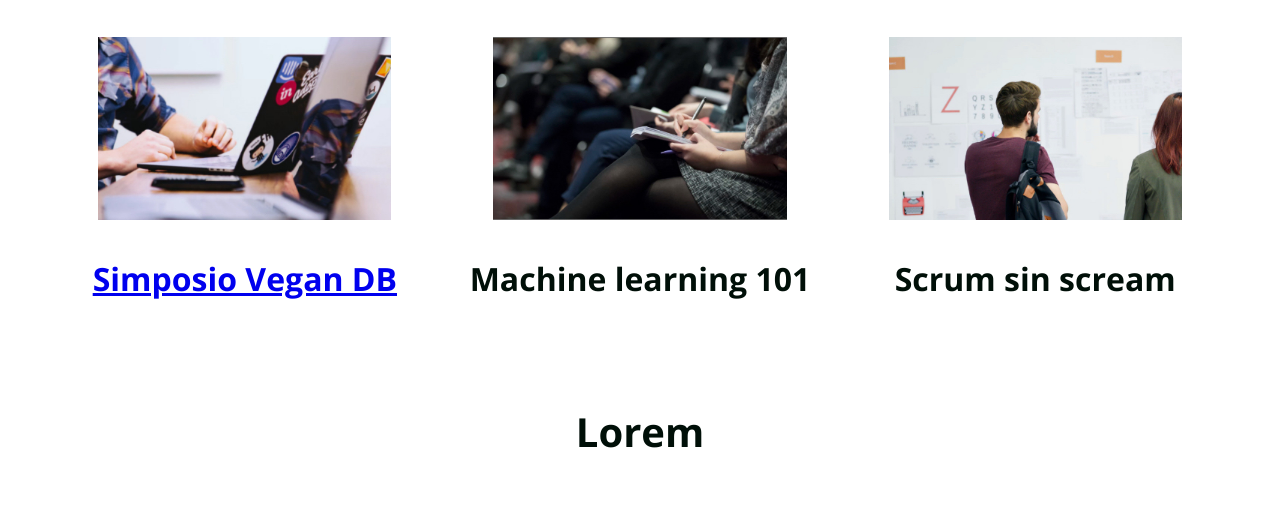
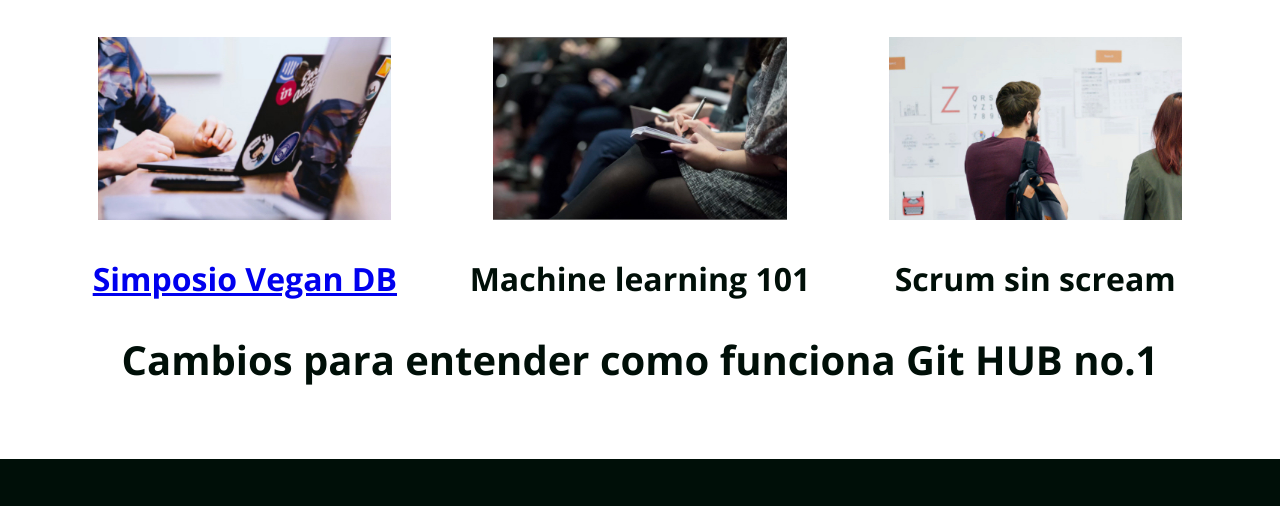
Before and after one commit to jpredon90/meet-coffee, a plain HTML site: page index.html in a window 1280 px wide. Shown: the part 1512-2018 px from the top of the page. Drawn offline with nearby package versions, Linux system fonts and the light colour scheme.

Commit message:
Mi primer commit

```diff
--- a/index.html
+++ b/index.html
@@ -79,9 +79,10 @@ tecnología, co-work">
     </article>
 
   </section>
+  <h2>Cambios para entender como funciona Git HUB no.1</h2>
 
   <section>
-    <h2>Lorem</h2>
+
 
   </section>
 
```
